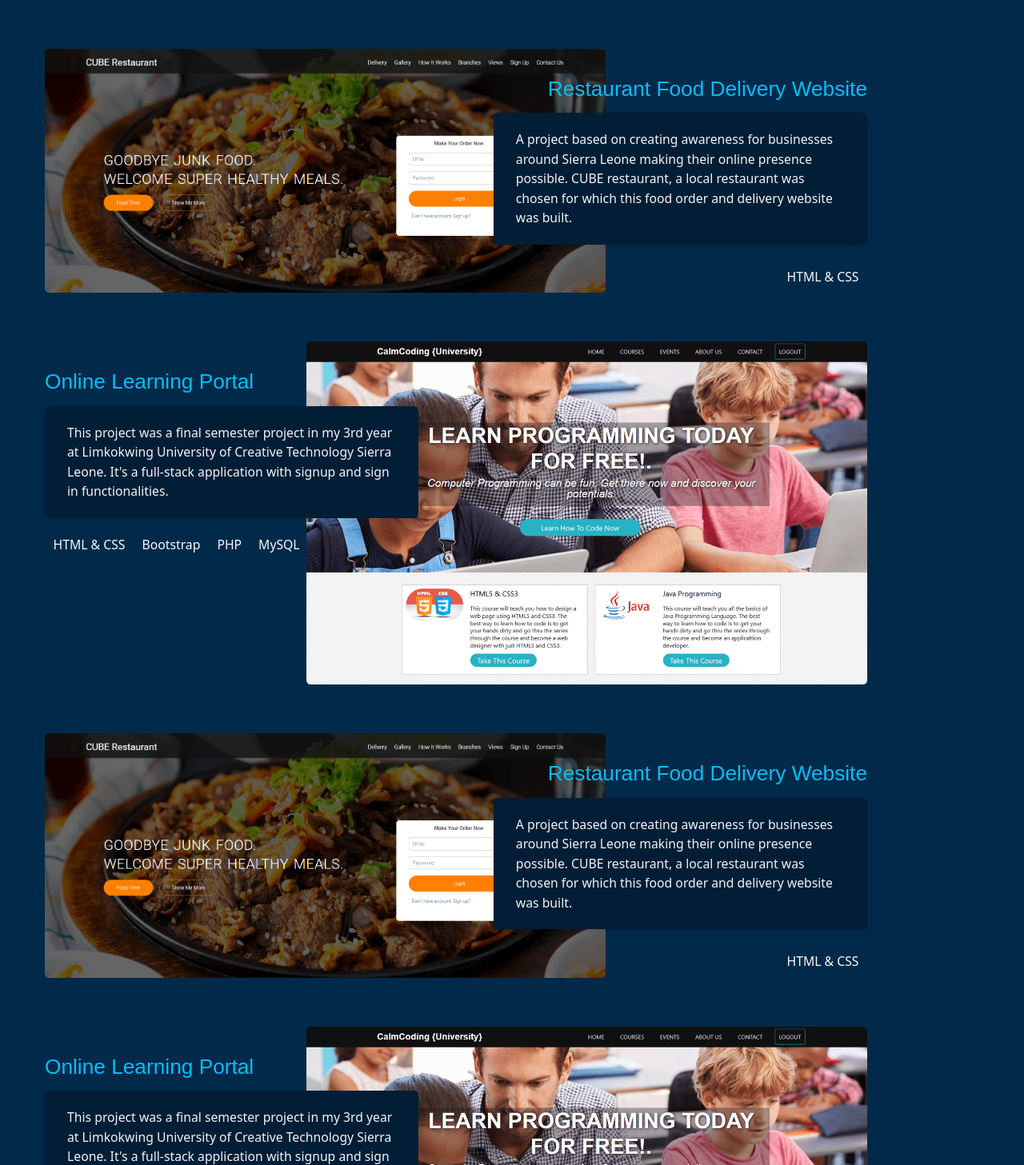
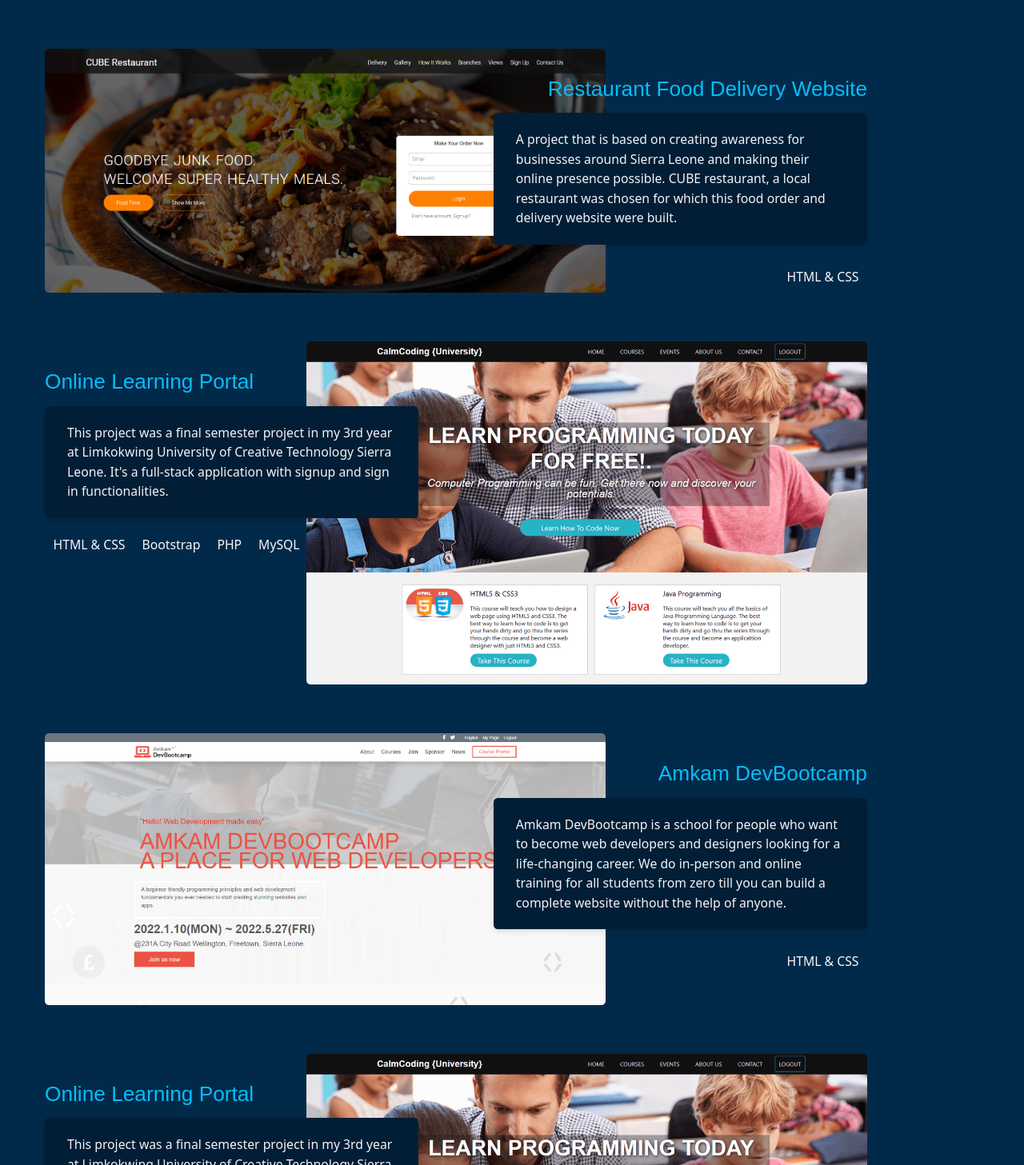
Before and after one commit to AmaduKamara/amkam, a Next.js app: page / in a window 1280 px wide. Shown: the part 1595-3052 px from the top of the page at 80% size. Built offline with nearby package versions, Linux system fonts and the light colour scheme.

Commit message:
Add DevBootcamp into portfolio

```diff
--- a/pages/index.js
+++ b/pages/index.js
@@ -4,6 +4,9 @@ import Link from "next/link";
 
 import onlineLearningPortal from "../public/images/portfolio-images/Online Learning Portal.png";
 import cubeRestaurant from "../public/images/portfolio-images/CUBE Restaurant Website.png";
+import amkamDevBootcamp from "../public/images/portfolio-images/Amkam DevBootcamp.png";
+import mdSeaFood from "../public/images/portfolio-images/MD Seafoods.png";
+import covidMetrics from "../public/images/portfolio-images/World COVID-19 Metrics data.png";
 import ArrowTop from "../components/icons/ArrowTop";
 import Hero from "../components/Hero";
 import About from "../components/About";
@@ -62,10 +65,10 @@ export default function Home() {
               </div>
               <div className="portfolio-bg-popover mt-4 rounded-md shadow-md py-6 px-8">
                 <p className="text-lg text-gray-100">
-                  A project based on creating awareness for businesses around
-                  Sierra Leone making their online presence possible. CUBE
-                  restaurant, a local restaurant was chosen for which this food
-                  order and delivery website was built.
+                  A project that is based on creating awareness for businesses
+                  around Sierra Leone and making their online presence possible.
+                  CUBE restaurant, a local restaurant was chosen for which this
+                  food order and delivery website were built.
                 </p>
               </div>
               <div className="mt-8">
@@ -112,23 +115,22 @@ export default function Home() {
           <div className="flex mt-16">
             <div className="w-3/5 rounded-md">
               <Image
-                src={cubeRestaurant}
+                src={amkamDevBootcamp}
                 alt="Cube Restaurant"
                 className="shadow-4xl rounded-md"
               />
             </div>
             <div className="w-2/5 -ml-40 z-10">
               <div className="mt-10 flex justify-end">
-                <h1 className="text-3xl logo-text">
-                  Restaurant Food Delivery Website
-                </h1>
+                <h1 className="text-3xl logo-text">Amkam DevBootcamp</h1>
               </div>
               <div className="portfolio-bg-popover mt-4 rounded-md shadow-md py-6 px-8">
                 <p className="text-lg text-gray-100">
-                  A project based on creating awareness for businesses around
-                  Sierra Leone making their online presence possible. CUBE
-                  restaurant, a local restaurant was chosen for which this food
-                  order and delivery website was built.
+                  Amkam DevBootcamp is a school for people who want to become
+                  web developers and designers looking for a life-changing
+                  career. We do in-person and online training for all students
+                  from zero till you can build a complete website without the
+                  help of anyone.
                 </p>
               </div>
               <div className="mt-8">
```
